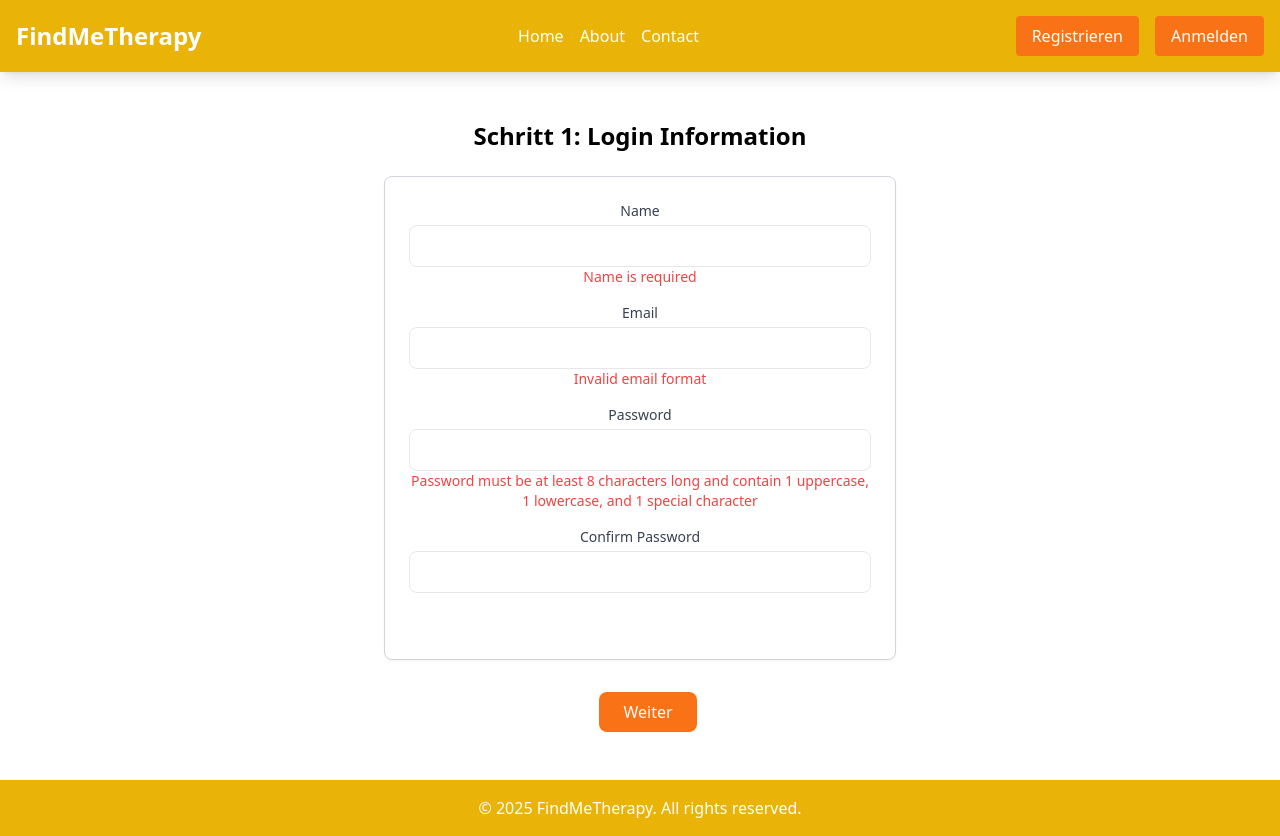
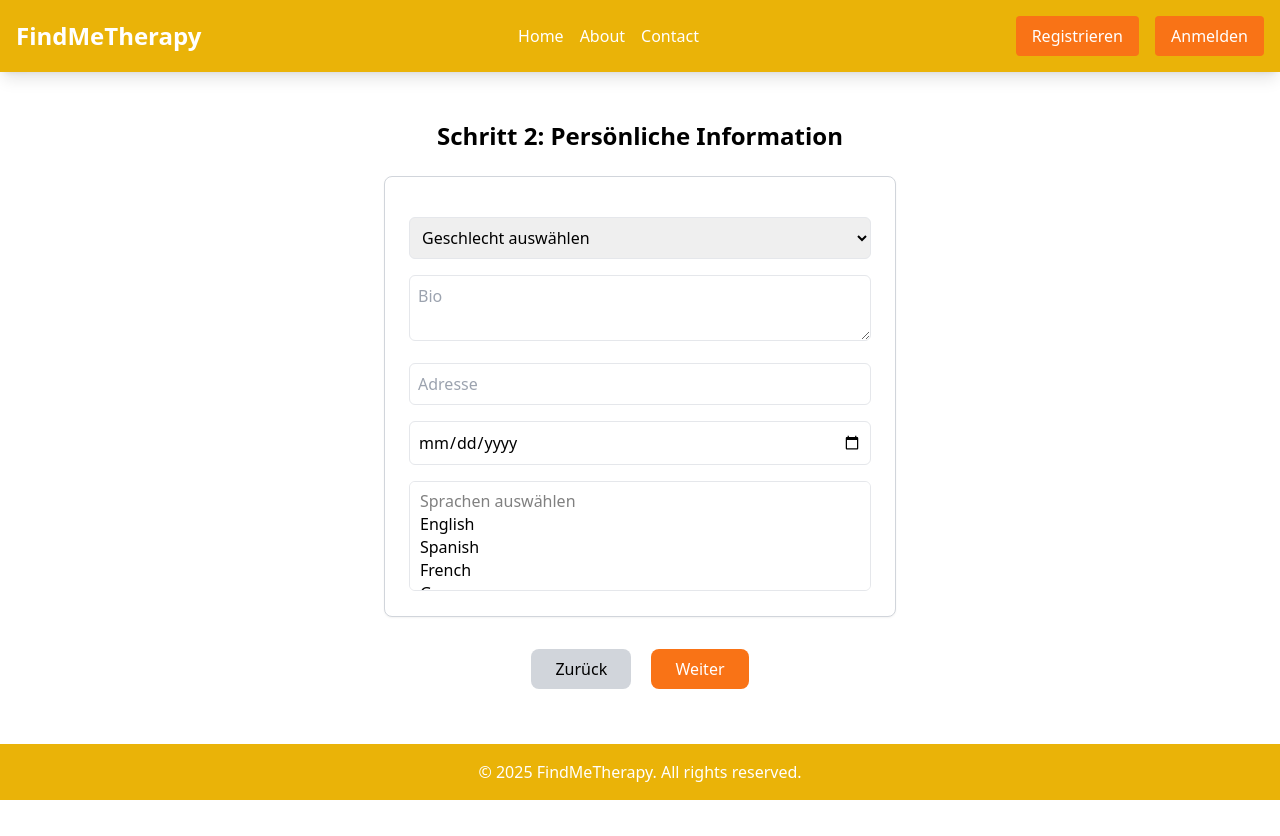
Before and after one commit to AlenioH/find-me-therapy, a SvelteKit app: page /therapist-signup in a window 1280 px wide. Both pictures are taken after a click on the button "Weiter". After the commit the page ends 800 px from the top, so only its background shows below. Built offline with nearby package versions, Linux system fonts and the light colour scheme.

Commit message:
Add remaining fields to the therapist signup

```diff
--- a/src/routes/therapist-signup/+page.svelte
+++ b/src/routes/therapist-signup/+page.svelte
@@ -1,17 +1,16 @@
 <script>
+  import LoginInfoForm from '$lib/components/LoginInfoForm.svelte';
   import bcrypt from 'bcryptjs';
-  import LoginInfoForm from '$lib/components/LoginInfoForm.svelte';
 
-  const saltRounds = 10; //for bcrypt
+  const saltRounds = 10; // for bcrypt
   let currentStep = 1;
-
-  // @ts-ignore
-  let formComponent;
 
   /**
    * @type {HTMLFormElement}
    */
   let form;
+  // @ts-ignore
+  let formComponent;
 
   let userInfo = {
     name: '',
@@ -22,9 +21,32 @@
     bio: '',
     address: '',
     languages: [],
+    specialization: [],
+    costPerSession: '',
+    sessionDuration: '',
+    offersFirstConsultation: false,
+    lgbtqFriendly: false,
     profilePicture: '',
+    profileVideo: '',
     qualificationsPdf: '',
+    birthdate: '',
   };
+
+  //TODO: enum/API
+  const languagesOptions = [
+    'English',
+    'Spanish',
+    'French',
+    'German',
+    'Chinese',
+  ];
+  const specializationOptions = [
+    'Cognitive Behavioral Therapy',
+    'Psychoanalysis',
+    'Family Therapy',
+    'Trauma Therapy',
+    'Mindfulness-Based Therapy',
+  ];
 
   const nextStep = async (e) => {
     e.preventDefault();
@@ -40,6 +62,7 @@
     } else {
       currentStep = currentStep < 3 ? currentStep + 1 : currentStep;
     }
+    currentStep = currentStep < 3 ? currentStep + 1 : currentStep;
   };
 
   const prevStep = () => {
@@ -71,8 +94,13 @@
     {/if}
 
     {#if currentStep === 2}
-      <h3 class="text-2xl font-bold mb-6">Schritt 2: Mehr Information</h3>
-      <form bind:this={form} class="border border-gray-300 p-6 rounded-lg shadow-sm bg-white">
+      <h3 class="text-2xl font-bold mb-6">
+        Schritt 2: Persönliche Information
+      </h3>
+      <form
+        bind:this={form}
+        class="border border-gray-300 p-6 rounded-lg shadow-sm bg-white"
+      >
         <select
           bind:value={userInfo.gender}
           required
@@ -92,26 +120,101 @@
         ></textarea>
         <input
           type="text"
-          placeholder="Address"
+          autocomplete="street-address"
+          placeholder="Adresse"
           bind:value={userInfo.address}
           class="border w-full p-2 mt-4 rounded-md"
           required
         />
+        <input
+          type="date"
+          bind:value={userInfo.birthdate}
+          class="border w-full p-2 mt-4 rounded-md"
+          required
+        />
+        <select
+          bind:value={userInfo.languages}
+          multiple
+          required
+          class="border w-full p-2 mt-4 rounded-md"
+        >
+          <option value="" disabled>Sprachen auswählen</option>
+          {#each languagesOptions as language}
+            <option value={language}>{language}</option>
+          {/each}
+        </select>
       </form>
     {/if}
 
     {#if currentStep === 3}
-      <h3 class="text-2xl font-bold mb-6">Schritt 3: Upload Files</h3>
-      <form bind:this={form} class="border border-gray-300 p-6 rounded-lg shadow-sm bg-white">
+      <h3 class="text-2xl font-bold mb-6">Schritt 3: Therapie Information</h3>
+      <form
+        bind:this={form}
+        class="border border-gray-300 p-6 rounded-lg shadow-sm bg-white"
+      >
+        <select
+          bind:value={userInfo.specialization}
+          multiple
+          required
+          class="border w-full p-2 mt-4 rounded-md"
+        >
+          <option value="" disabled>Spezialisierungen auswählen</option>
+          {#each specializationOptions as specialization}
+            <option value={specialization}>{specialization}</option>
+          {/each}
+        </select>
+        <input
+          type="number"
+          placeholder="Kosten pro Sitzung (€)"
+          bind:value={userInfo.costPerSession}
+          class="border w-full p-2 mt-4 rounded-md"
+          required
+          step="0.01"
+        />
+        <input
+          type="number"
+          placeholder="Dauer der Sitzung (Minuten)"
+          bind:value={userInfo.sessionDuration}
+          class="border w-full p-2 mt-4 rounded-md"
+          required
+        />
+        <label class="block mt-4">
+          <input
+            type="checkbox"
+            bind:checked={userInfo.offersFirstConsultation}
+            class="mr-2"
+          />
+          Bietet eine erste Beratung kostenlos an
+        </label>
+        <label class="block mt-4">
+          <input
+            type="checkbox"
+            bind:checked={userInfo.lgbtqFriendly}
+            class="mr-2"
+          />
+          LGBTQ+ freundlich
+        </label>
         <input
           type="file"
+          accept="image/*"
+          placeholder="Profilbild hochladen"
+          bind:value={userInfo.profilePicture}
           class="border w-full p-2 mt-4 rounded-md"
-          accept="image/*"
         />
         <input
           type="file"
+          accept="video/*"
+          placeholder="Profilvideo hochladen"
+          bind:value={userInfo.profileVideo}
           class="border w-full p-2 mt-4 rounded-md"
+        />
+        <input
+          type="file"
           accept=".pdf"
+          placeholder="Qualifikationen (PDF)"
+          bind:value={userInfo.qualificationsPdf}
+          class="border w-full p-2 mt-4 rounded-md"
+          required
         />
       </form>
     {/if}
```
